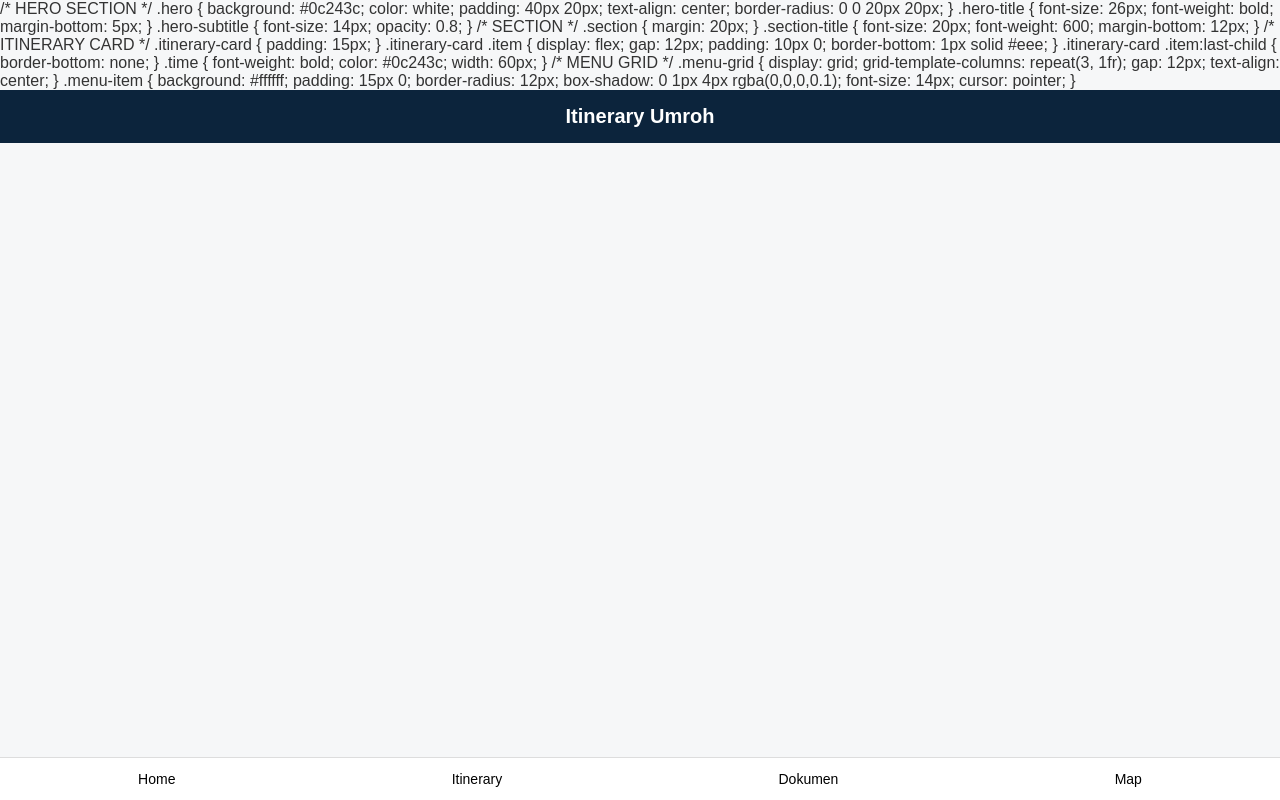
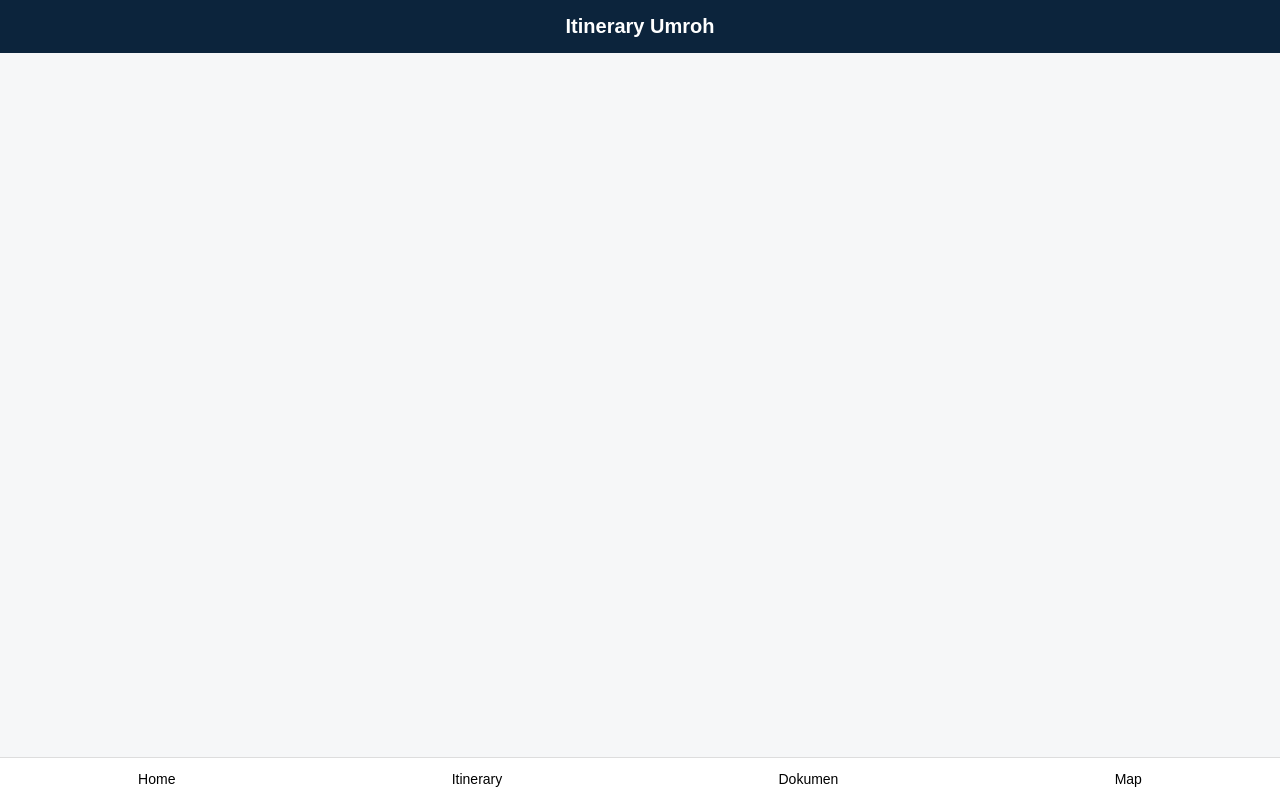
Before and after one commit to eljihanali/MYUMROH-ITINERARY, a plain HTML site: page docs/index.html in a window 1280 px wide. Drawn offline with Linux system fonts and the light colour scheme.

Commit message:
Refactor CSS styles and update script version

```diff
--- a/docs/index.html
+++ b/docs/index.html
@@ -13,6 +13,7 @@
       background: #f6f7f8;
       color: #333;
     }
+
     header {
       background: #0c243c;
       color: white;
@@ -21,10 +22,12 @@
       font-size: 20px;
       font-weight: bold;
     }
+
     #app {
       padding: 16px;
       margin-bottom: 70px;
     }
+
     .nav {
       display: flex;
       justify-content: space-around;
@@ -35,11 +38,13 @@
       width: 100%;
       border-top: 1px solid #ddd;
     }
+
     .nav button {
       border: none;
       background: none;
       font-size: 14px;
     }
+
     .card {
       background: white;
       padding: 15px;
@@ -47,7 +52,7 @@
       border-radius: 8px;
       box-shadow: 0 1px 3px rgba(0,0,0,.1);
     }
-  </style>
+
     /* HERO SECTION */
     .hero {
       background: #0c243c;
@@ -117,6 +122,7 @@
       font-size: 14px;
       cursor: pointer;
     }
+  </style>
 
 </head>
 
@@ -131,7 +137,7 @@
     <button onclick="navigate('map')">Map</button>
   </div>
 
-  <script src="app.js"></script>
+  <script src="app.js?v=3"></script>
   <script>
     if ("serviceWorker" in navigator) {
       navigator.serviceWorker.register("service-worker.js");
```
Lines whose indentation alone changed are shown as unchanged.
